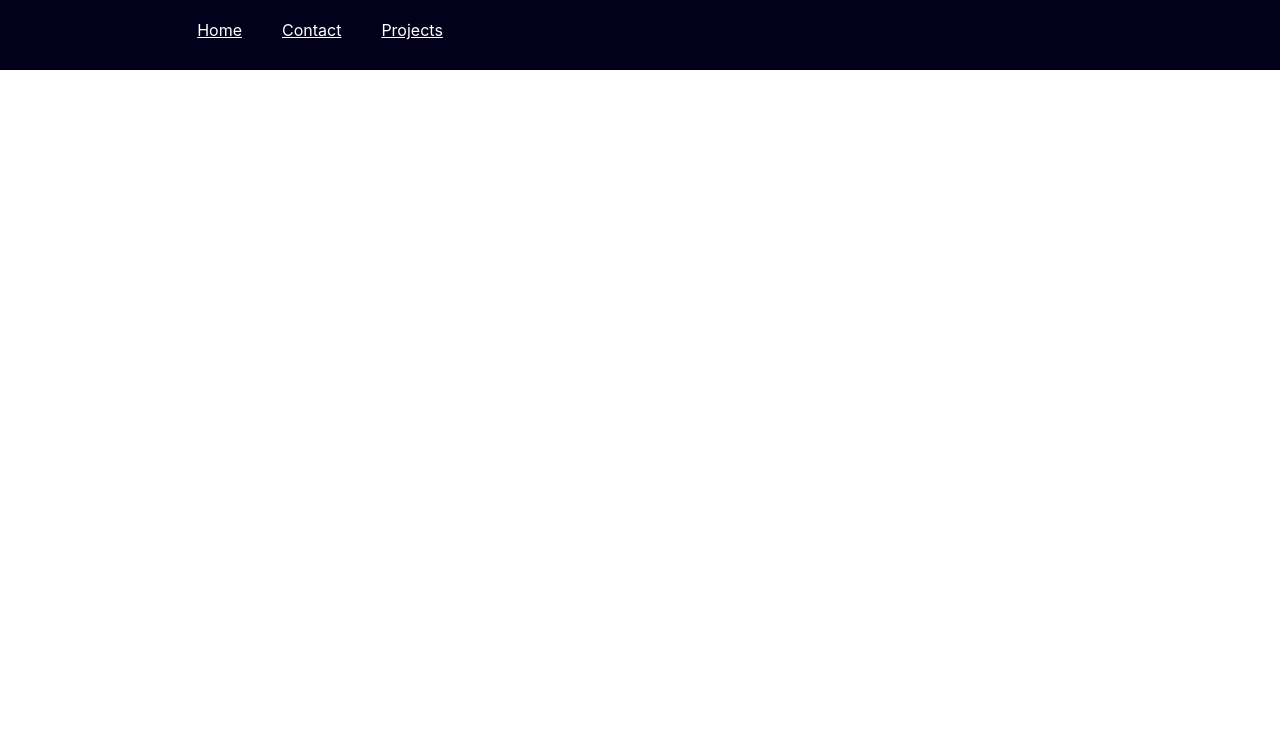
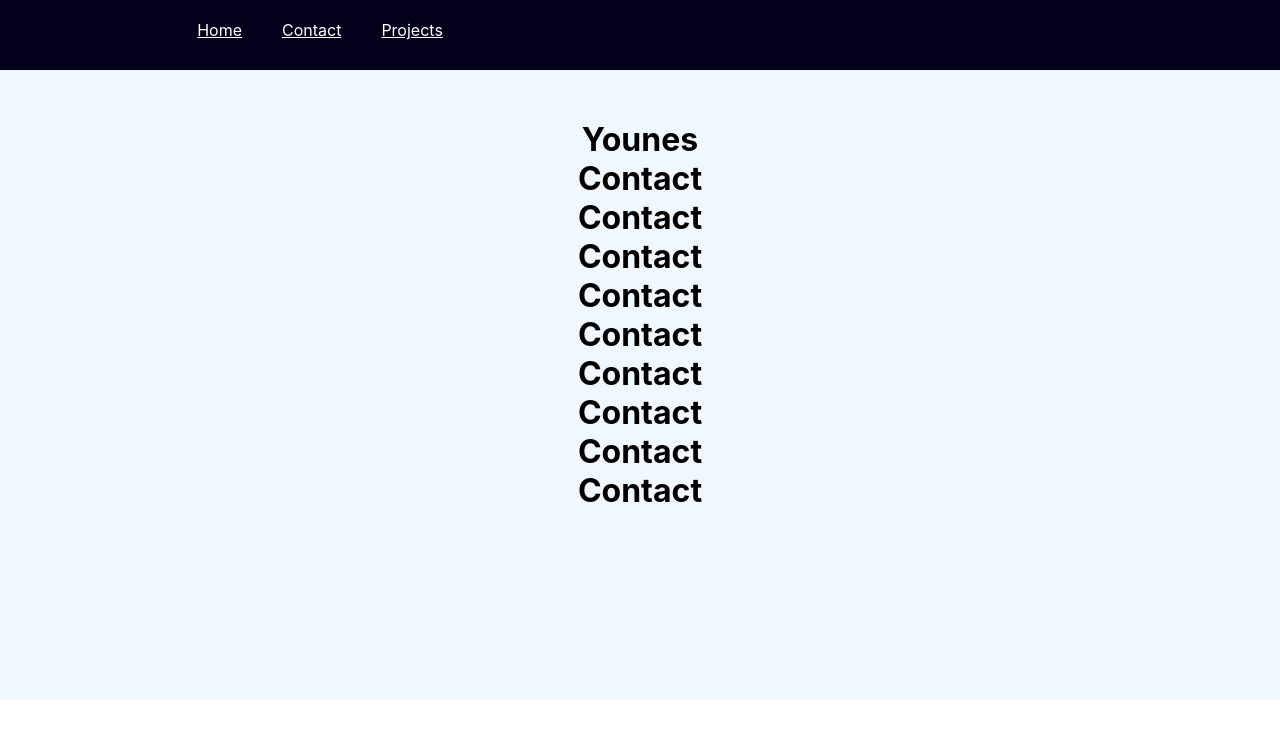
Before and after one commit to Younes-sh/portfolioReact, a React (Create React App) app in the folder app/: page /contact in a window 1280 px wide. Shown: the top 738 px of the page. Built offline with nearby package versions, Linux system fonts and the light colour scheme.

Commit message:
styled contact page

```diff
--- a/app/src/App.js
+++ b/app/src/App.js
@@ -7,7 +7,6 @@ function App() {
     <div className="App">
       <BrowserRouter>
         <Navbar />
-
         <Routing />
       </BrowserRouter>
     </div>
--- a/app/src/Pages/Contact/contact.css
+++ b/app/src/Pages/Contact/contact.css
@@ -0,0 +1,6 @@
+.contact {
+    width: 100%;
+    height: 700px;
+    background-color: aliceblue;
+    padding-top: 120px;
+}
--- a/app/src/Pages/Contact/contact.jsx
+++ b/app/src/Pages/Contact/contact.jsx
@@ -1,8 +1,17 @@
 import React from 'react'
-
+import './contact.css'
 const Contact = () => {
   return (
     <div className='contact'>
+        <h1>Younes</h1>
+        <h1>Contact</h1>
+        <h1>Contact</h1>
+        <h1>Contact</h1>
+        <h1>Contact</h1>
+        <h1>Contact</h1>
+        <h1>Contact</h1>
+        <h1>Contact</h1>
+        <h1>Contact</h1>
         <h1>Contact</h1>
     </div>
   )
```
